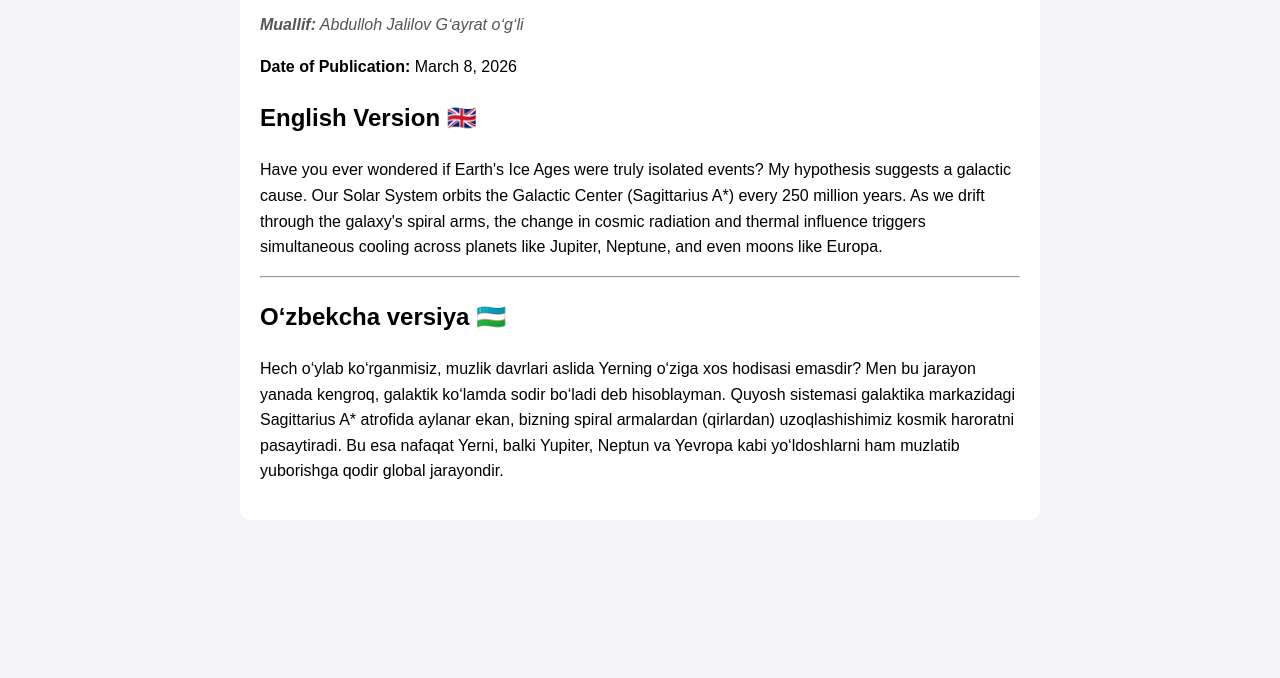
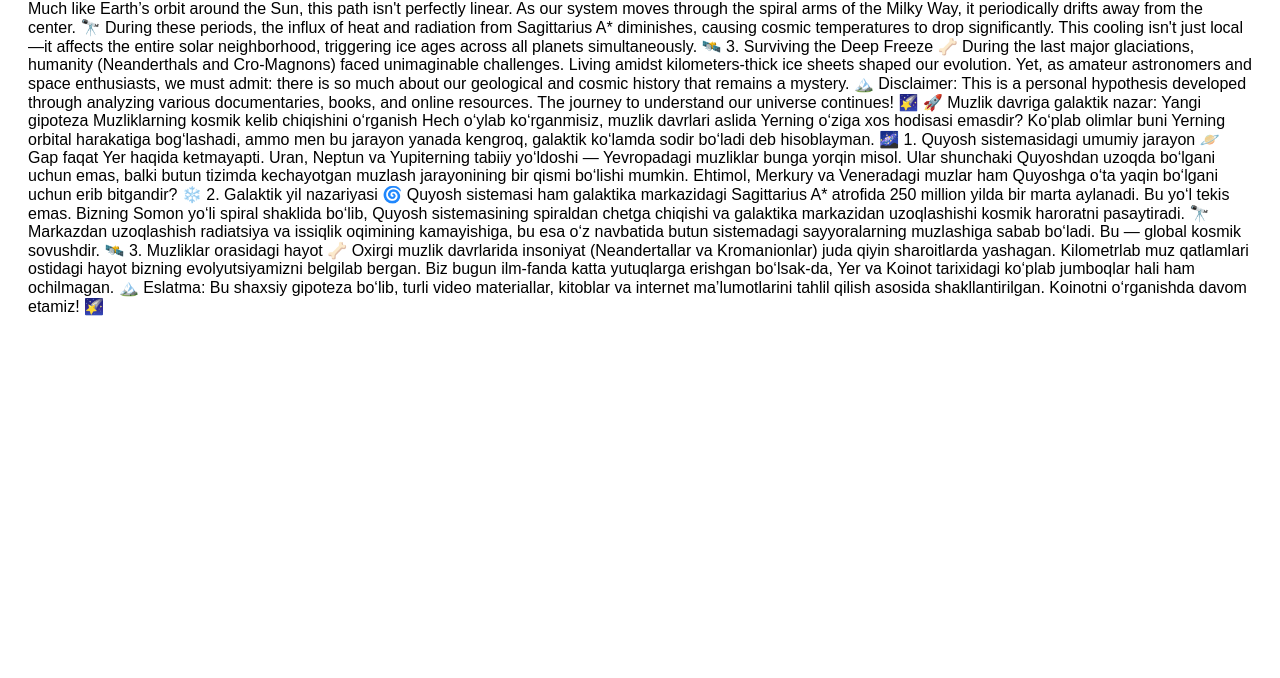
Before and after one commit to jalilovabdulloh479-max/l_universe.github.io., a plain HTML site: page index.html in a window 1280 px wide. Shown: the part 122-800 px from the top of the page. Drawn offline with Linux system fonts and the light colour scheme.

Commit message:
Update index.html

```diff
--- a/index.html
+++ b/index.html
@@ -2,28 +2,33 @@
 <html lang="uz">
 <head>
     <meta charset="UTF-8">
-    <meta name="viewport" content="width=device-width, initial-scale=1.0">
     <title>L-Universe: Galaktik Gipoteza</title>
-    <style>
-        body { font-family: Arial, sans-serif; line-height: 1.6; padding: 20px; max-width: 800px; margin: auto; background-color: #f4f4f9; }
-        h1 { color: #2c3e50; }
-        .author { font-style: italic; color: #555; }
-        .content { background: white; padding: 20px; border-radius: 10px; }
-    </style>
 </head>
 <body>
-    <div class="content">
-        <h1>Muzlik davriga galaktik nazar: Yangi gipoteza</h1>
-        <p class="author"><strong>Muallif:</strong> Abdulloh Jalilov Gʻayrat oʻgʻli</p>
-        <p><strong>Date of Publication:</strong> March 8, 2026</p>
-
-        <h2>English Version 🇬🇧</h2>
-        <p>Have you ever wondered if Earth's Ice Ages were truly isolated events? My hypothesis suggests a galactic cause. Our Solar System orbits the Galactic Center (Sagittarius A*) every 250 million years. As we drift through the galaxy's spiral arms, the change in cosmic radiation and thermal influence triggers simultaneous cooling across planets like Jupiter, Neptune, and even moons like Europa.</p>
-
-        <hr>
-
-        <h2>O‘zbekcha versiya 🇺🇿</h2>
-        <p>Hech o‘ylab ko‘rganmisiz, muzlik davrlari aslida Yerning o‘ziga xos hodisasi emasdir? Men bu jarayon yanada kengroq, galaktik ko‘lamda sodir bo‘ladi deb hisoblayman. Quyosh sistemasi galaktika markazidagi Sagittarius A* atrofida aylanar ekan, bizning spiral armalardan (qirlardan) uzoqlashishimiz kosmik haroratni pasaytiradi. Bu esa nafaqat Yerni, balki Yupiter, Neptun va Yevropa kabi yo‘ldoshlarni ham muzlatib yuborishga qodir global jarayondir.</p>
+    <div style="font-family: Arial; padding: 20px;">
+        [MATNINGNI SHU YERGA QO'Y]
+        🚀 The Galactic Perspective on Ice Ages: A New Hypothesis
+Exploring the Cosmic Origins of Glaciation
+Have you ever wondered if Earth's Ice Ages were truly isolated events? While many scientists link these periods to orbital mechanics, my hypothesis suggests a much broader, galactic cause. 🌌
+1. A Solar System-wide Phenomenon 🪐
+It isn't just Earth. Uranus, Neptune, and even Jupiter’s natural satellite, Europa, show extreme ice conditions. While distance from the Sun plays a role, my theory posits that these are part of a synchronized cosmic cooling process. Could Mercury and Venus have once held ice, only to lose it due to their proximity to the Sun? It’s a compelling possibility. ❄️
+2. The Galactic Year Theory 🌀
+Our Solar System orbits the Galactic Center (Sagittarius A*) every 250 million years. Much like Earth’s orbit around the Sun, this path isn't perfectly linear. As our system moves through the spiral arms of the Milky Way, it periodically drifts away from the center. 🔭
+During these periods, the influx of heat and radiation from Sagittarius A* diminishes, causing cosmic temperatures to drop significantly. This cooling isn't just local—it affects the entire solar neighborhood, triggering ice ages across all planets simultaneously. 🛰️
+3. Surviving the Deep Freeze 🦴
+During the last major glaciations, humanity (Neanderthals and Cro-Magnons) faced unimaginable challenges. Living amidst kilometers-thick ice sheets shaped our evolution. Yet, as amateur astronomers and space enthusiasts, we must admit: there is so much about our geological and cosmic history that remains a mystery. 🏔️
+Disclaimer: This is a personal hypothesis developed through analyzing various documentaries, books, and online resources. The journey to understand our universe continues! 🌠
+🚀 Muzlik davriga galaktik nazar: Yangi gipoteza
+Muzliklarning kosmik kelib chiqishini o‘rganish
+Hech o‘ylab ko‘rganmisiz, muzlik davrlari aslida Yerning o‘ziga xos hodisasi emasdir? Ko‘plab olimlar buni Yerning orbital harakatiga bog‘lashadi, ammo men bu jarayon yanada kengroq, galaktik ko‘lamda sodir bo‘ladi deb hisoblayman. 🌌
+1. Quyosh sistemasidagi umumiy jarayon 🪐
+Gap faqat Yer haqida ketmayapti. Uran, Neptun va Yupiterning tabiiy yo‘ldoshi — Yevropadagi muzliklar bunga yorqin misol. Ular shunchaki Quyoshdan uzoqda bo‘lgani uchun emas, balki butun tizimda kechayotgan muzlash jarayonining bir qismi bo‘lishi mumkin. Ehtimol, Merkury va Veneradagi muzlar ham Quyoshga o‘ta yaqin bo‘lgani uchun erib bitgandir? ❄️
+2. Galaktik yil nazariyasi 🌀
+Quyosh sistemasi ham galaktika markazidagi Sagittarius A* atrofida 250 million yilda bir marta aylanadi. Bu yo‘l tekis emas. Bizning Somon yo‘li spiral shaklida bo‘lib, Quyosh sistemasining spiraldan chetga chiqishi va galaktika markazidan uzoqlashishi kosmik haroratni pasaytiradi. 🔭
+Markazdan uzoqlashish radiatsiya va issiqlik oqimining kamayishiga, bu esa o‘z navbatida butun sistemadagi sayyoralarning muzlashiga sabab bo‘ladi. Bu — global kosmik sovushdir. 🛰️
+3. Muzliklar orasidagi hayot 🦴
+Oxirgi muzlik davrlarida insoniyat (Neandertallar va Kromanionlar) juda qiyin sharoitlarda yashagan. Kilometrlab muz qatlamlari ostidagi hayot bizning evolyutsiyamizni belgilab bergan. Biz bugun ilm-fanda katta yutuqlarga erishgan bo‘lsak-da, Yer va Koinot tarixidagi ko‘plab jumboqlar hali ham ochilmagan. 🏔️
+Eslatma: Bu shaxsiy gipoteza bo‘lib, turli video materiallar, kitoblar va internet ma’lumotlarini tahlil qilish asosida shakllantirilgan. Koinotni o‘rganishda davom etamiz! 🌠
     </div>
 </body>
 </html>
```
